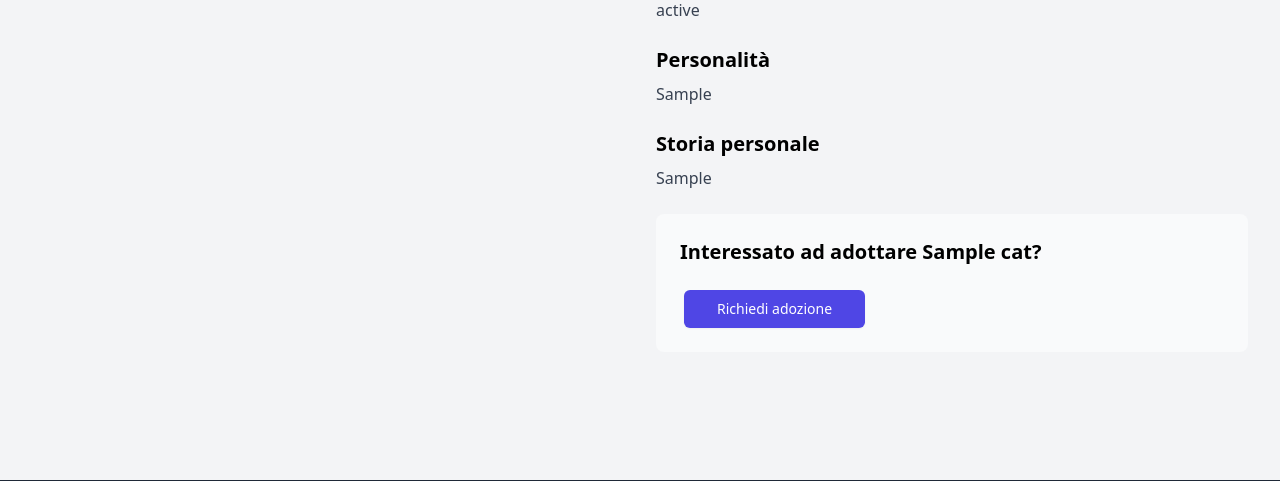
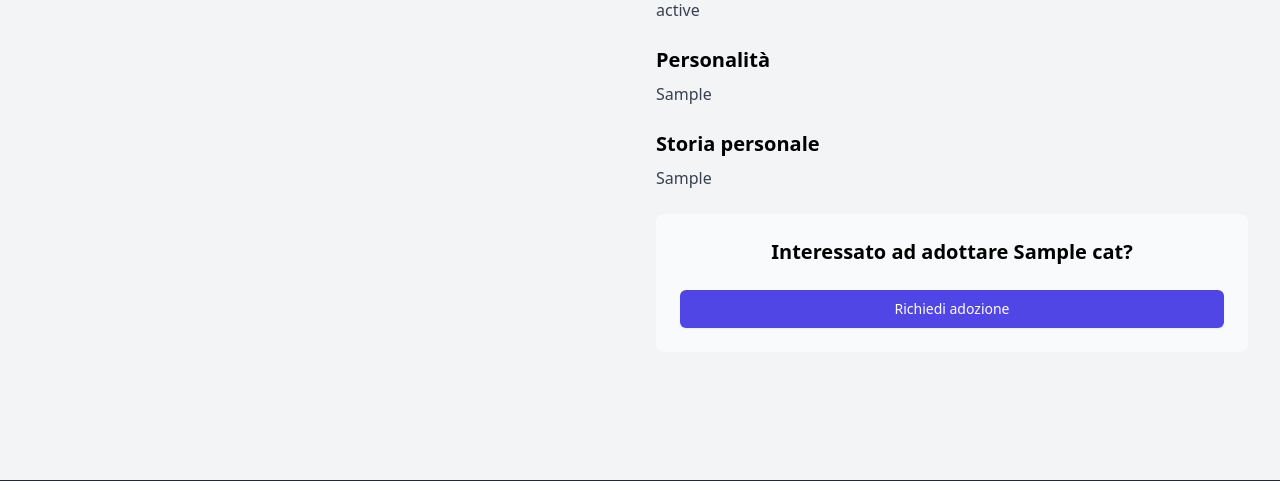
Before and after one commit to Alle-marchio/catadoption, a Django app: page /cats/1/ in a window 1280 px wide. Shown: the part 694-1175 px from the top of the page. Run offline with Django 4.2, Linux system fonts and the light colour scheme; a user stored in the database is signed in; tables that the repository leaves empty hold one stand-in row (values such as "Sample post"); grey boxes marked "Sample" are stand-in pictures; some libraries are stand-ins or nearby versions.

Commit message:
fix adoption request button

```diff
--- a/templates/cats/cat_detail.html
+++ b/templates/cats/cat_detail.html
@@ -150,7 +150,7 @@
             <!-- parte adozione -->
             {% if cat.adoption_status == 'available' %}
             <div class="bg-gray-50 p-6 rounded-lg mt-6">
-                <h2 class="text-xl font-semibold mb-4">Interessato ad adottare {{ cat.name }}?</h2>
+                <h2 class="text-xl font-semibold mb-4 text-center">Interessato ad adottare {{ cat.name }}?</h2>
                 {% if has_requested %}
                 <div class="p-4 bg-blue-100 text-blue-800 border border-blue-300 rounded">
                     Hai già inviato una richiesta di adozione per {{ cat.name }}. Ti contatteremo presto!
@@ -158,8 +158,7 @@
                 {% elif user.is_authenticated %}
                 <form method="post" action="{% url 'adoption-request-form' cat.id %}">
                     {% csrf_token %}
-
-                    <button type="submit" class="mt-2 ml-1 inline-flex justify-center py-2 px-8 border border-transparent shadow-sm text-sm font-medium rounded-md text-white bg-indigo-600 hover:bg-indigo-700 focus:outline-none focus:ring-2 focus:ring-offset-2 focus:ring-indigo-500">
+                    <button type="submit" class="w-full mt-2 inline-flex justify-center py-2 px-4 border border-transparent shadow-sm text-sm font-medium rounded-md text-white bg-indigo-600 hover:bg-indigo-700 focus:outline-none focus:ring-2 focus:ring-offset-2 focus:ring-indigo-500">
                         Richiedi adozione
                     </button>
                 </form>
```
